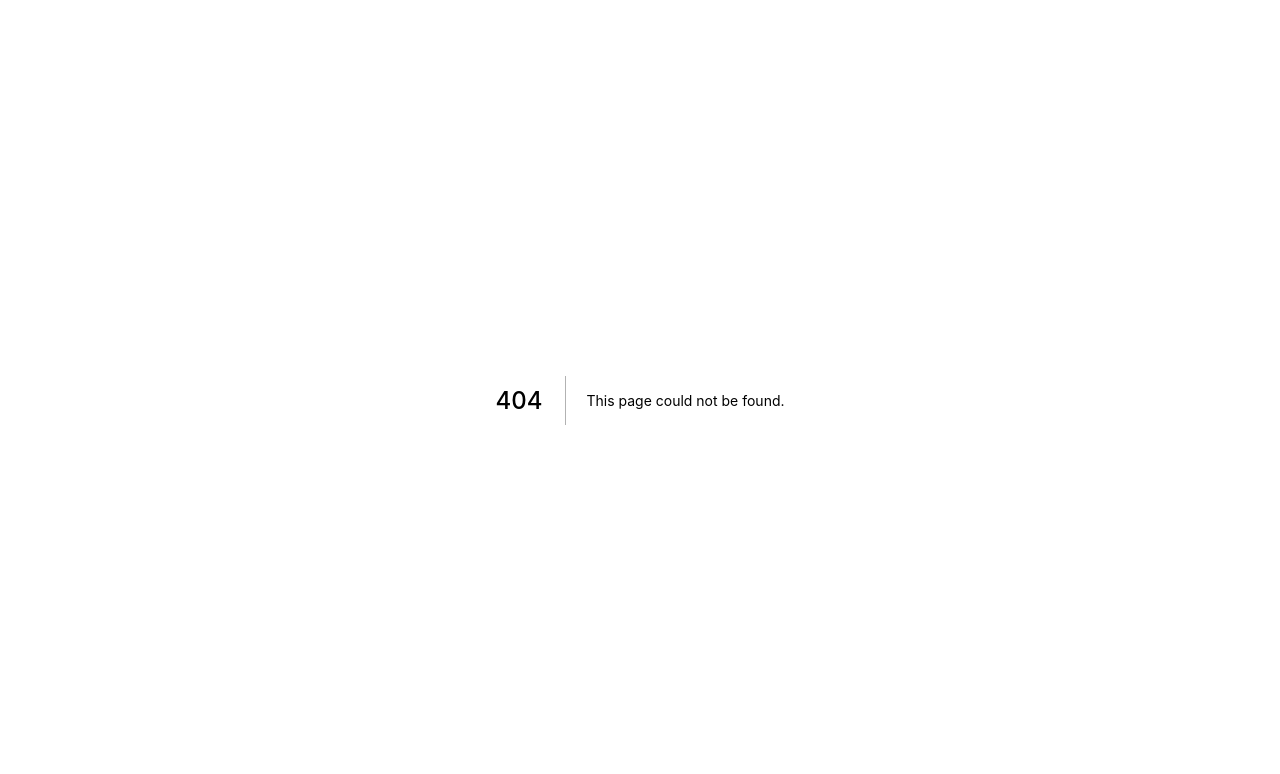
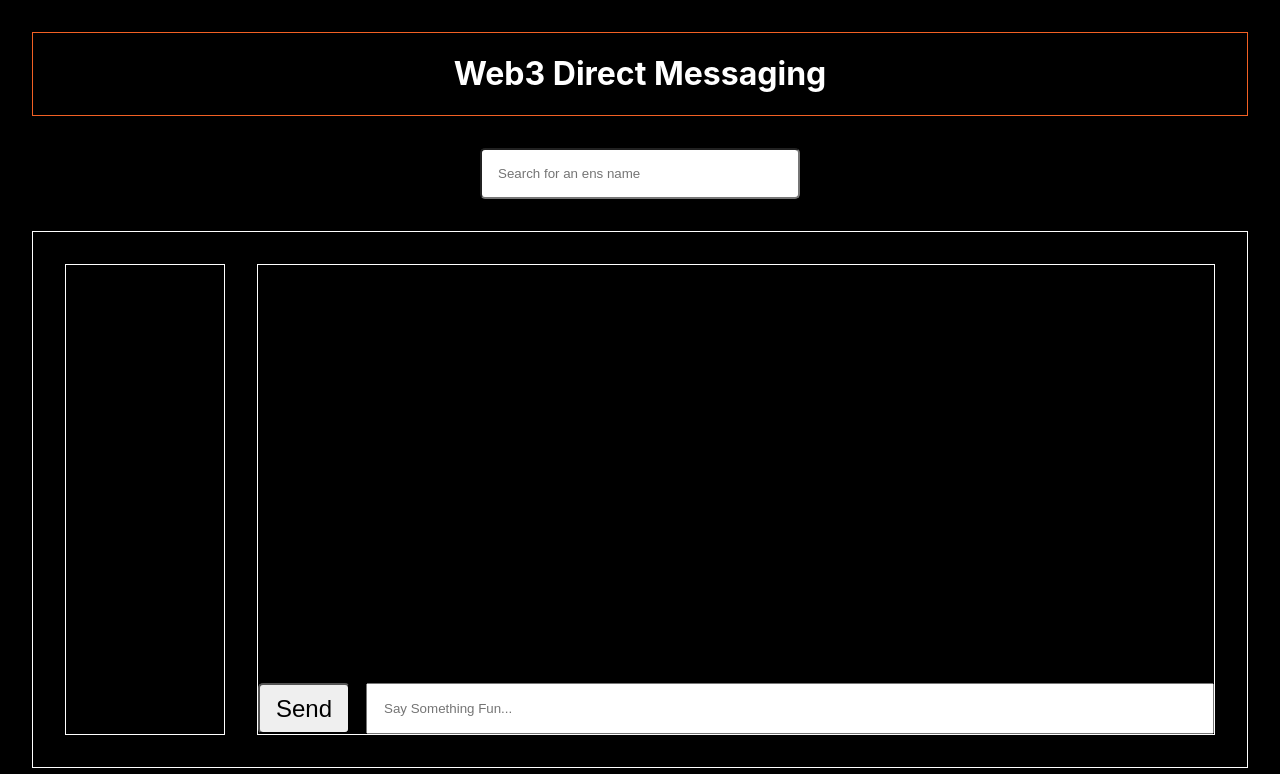
Before and after one commit to RoycePdev/webthreechatroom, a Next.js app: page /DirectMessages in a window 1280 px wide. Before the commit this address had no page. Shown: the top 774 px of the page. Built offline with nearby package versions, Linux system fonts and the light colour scheme.

Commit message:
its tuesday

```diff
--- /dev/null
+++ b/pages/DirectMessages.tsx
@@ -0,0 +1,96 @@
+import React from 'react'
+import styled from 'styled-components';
+import { ethers } from 'ethers';
+
+
+const myLink= '/'
+const orange = '#f26024'
+const green = 'rgba(36,242,98,1)'
+const chat = './Chat'
+
+const FullContainer = styled.div`
+    height: 100vh;
+    width: 100%;
+    background: black;
+    display: flex;
+    flex-direction: column;
+    align-items: center;
+    padding: 2rem;
+    gap: 2rem;
+`
+const Title = styled.h1`
+    color: white;
+`
+const Header = styled.header`
+    border: 1px solid ${orange};
+    width: 100%;
+    display: flex;
+    align-items: center;
+    justify-content: center;
+`
+const BodyContainer = styled.div`
+    border: 1px solid white;
+    width: 100%;
+    height: 100%;
+    display: flex;
+    gap: 2rem;
+    padding: 2rem;
+`
+
+const SearchUser = styled.input`
+    padding: 1rem;
+    border-radius: 5px;
+    min-width: 20rem;
+`
+
+const EnsNameList = styled.div`
+    border: 1px solid white;
+    min-width: 10rem;
+    height: 100%;
+`
+const ChatList = styled.div`
+    border: 1px solid white;
+    display: flex;
+    flex-direction: column;
+    align-items: center;
+    justify-content: flex-end;
+    height: 100%;
+    width: 100%;
+    min-width: 10rem;
+`
+const MessageInput = styled.input`
+    padding: 1rem;
+    width: 100%;
+`
+
+const SendButton = styled.button`
+    padding: .5rem 1rem;
+    border-radius: 5px;
+    font-size: 1.5rem;
+    cursor: pointer;
+
+`
+
+console.log(ethers)
+
+export default function DirectMessages () {
+  return (
+    <FullContainer>
+        <Header>
+            <Title>
+                Web3 Direct Messaging
+            </Title>
+        </Header>
+        <SearchUser type="text" placeholder= "Search for an ens name" />
+        <BodyContainer>
+            <EnsNameList />
+            <ChatList>
+                <div style={{display: 'flex', gap: "1rem", width: '100%'}}>
+                    <SendButton>  Send</SendButton>
+                    <MessageInput type="text" placeholder="Say Something Fun..." />
+                </div>
+            </ChatList>
+        </BodyContainer>
+    </FullContainer>
+  )
+}
```
Also changed, not shown: pages/Chat.tsx (+6 -7 lines).
